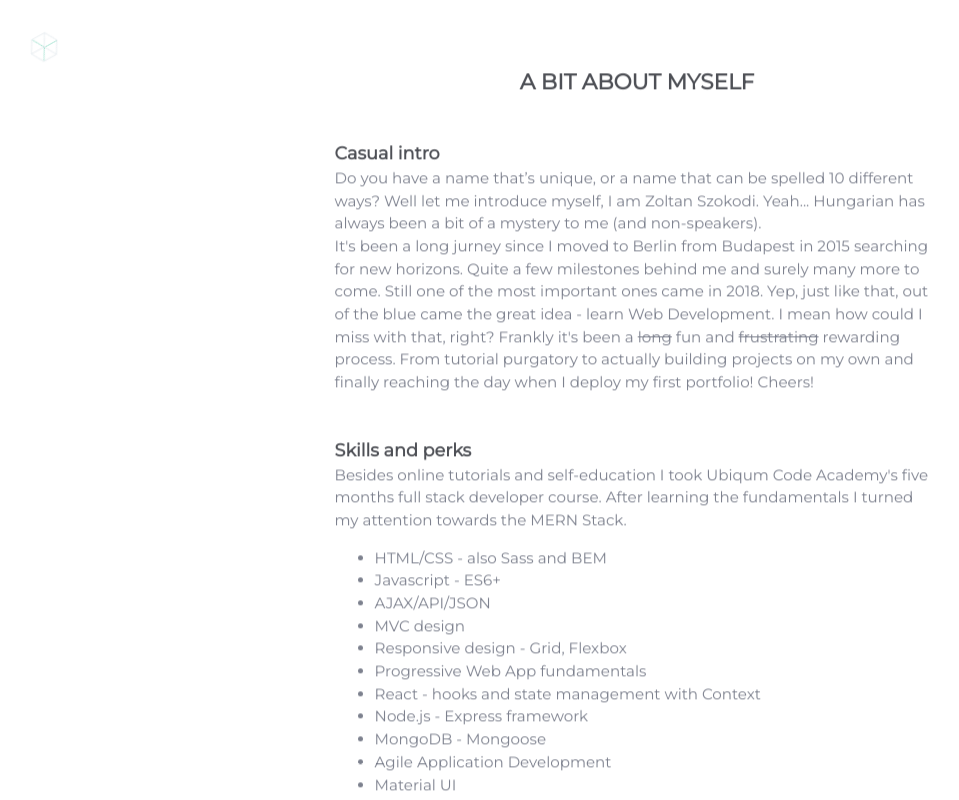
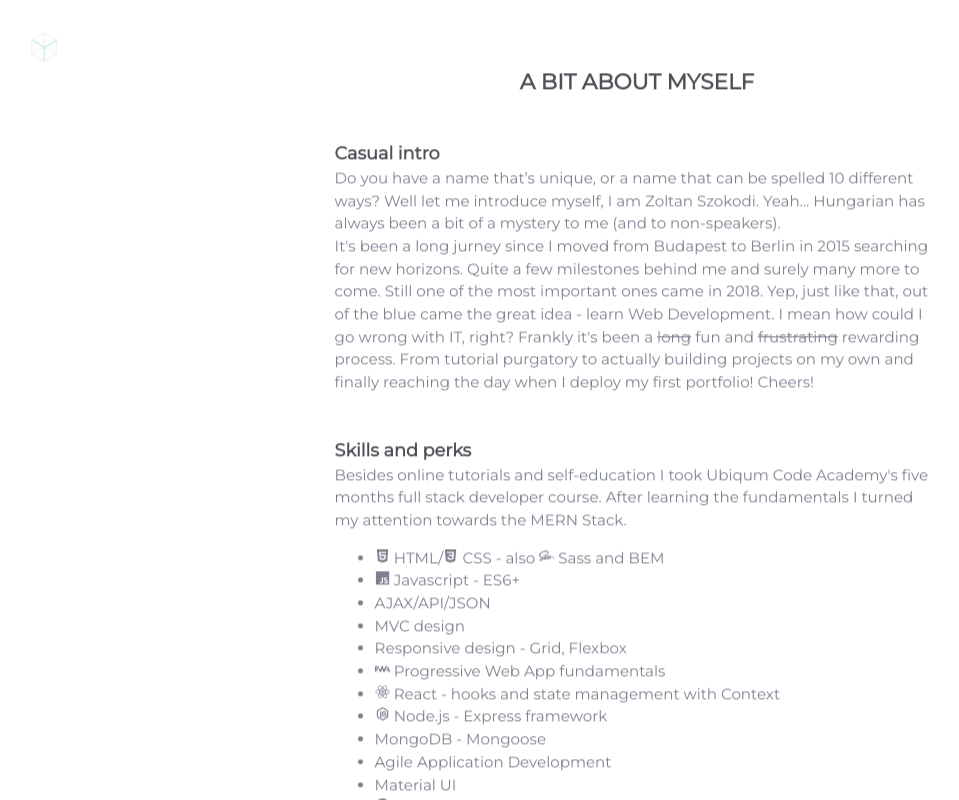
Before and after one commit to ZoltanSzokodi/Personal-Website-2020, a plain HTML site: page index.html in a window 1280 px wide. Both pictures are taken after a click on the link "ABOUT". Shown: the part 960-1760 px from the top of the page, without its empty margins (3-962 px from the left). Drawn offline with nearby package versions, Linux system fonts and the light colour scheme.

Commit message:
minor typographical changes

```diff
--- a/index.html
+++ b/index.html
@@ -90,7 +90,7 @@
             <ion-icon class="welcome-social-link" name="logo-linkedin"></ion-icon>
           </a>
           <a href="https://github.com/ZoltanSzokodi" rel="noopener" target="_blank">
-            <ion-icon class="welcome-social-link" name="logo-octocat"></ion-icon>
+            <ion-icon class="welcome-social-link" name="logo-github"></ion-icon>
           </a>
         </div>
       </div>
@@ -103,14 +103,14 @@
         <div class="attribute personal">
           <h3>Casual intro</h3>
           Do you have a name that’s unique, or a name that can be spelled 10 different ways? Well let me introduce
-          myself, I am Zoltan Szokodi. Yeah... Hungarian has always been a bit of a mystery to me (and
+          myself, I am Zoltan Szokodi. Yeah... Hungarian has always been a bit of a mystery to me (and to
           non-speakers).
           <br>
-          It's been a long jurney since I moved to Berlin from Budapest in 2015 searching for new horizons. Quite a few
+          It's been a long jurney since I moved from Budapest to Berlin in 2015 searching for new horizons. Quite a few
           milestones
           behind
           me and surely many more to come. Still one of the most important ones came in 2018. Yep, just like that, out
-          of the blue came the great idea - learn Web Development. I mean how could I miss with that, right? Frankly
+          of the blue came the great idea - learn Web Development. I mean how could I go wrong with IT, right? Frankly
           it's been a <span>long</span>
           fun and <span>frustrating</span> rewarding
           process. From tutorial purgatory to actually building projects on my own and finally reaching the day when I
@@ -122,17 +122,33 @@
           course. After learning the fundamentals I turned my attention towards the MERN
           Stack.
           <ul>
-            <li>HTML/CSS - also Sass and BEM</li>
-            <li>Javascript - ES6+</li>
+            <li>
+              <ion-icon name="logo-html5"></ion-icon>
+              HTML/<ion-icon name="logo-css3"></ion-icon> CSS - also <ion-icon name="logo-sass"></ion-icon> Sass and BEM
+            </li>
+            <li>
+              <ion-icon name="logo-javascript"></ion-icon> Javascript - ES6+
+            </li>
             <li>AJAX/API/JSON</li>
             <li>MVC design</li>
             <li>Responsive design - Grid, Flexbox</li>
-            <li>Progressive Web App fundamentals</li>
-            <li>React - hooks and state management with Context</li>
-            <li>Node.js - Express framework</li>
+            <li>
+              <ion-icon name="logo-pwa"></ion-icon> Progressive Web App fundamentals
+            </li>
+            <li>
+              <ion-icon name="logo-react"></ion-icon>
+              React - hooks and state management with Context
+            </li>
+            <li>
+              <ion-icon name="logo-nodejs"></ion-icon>
+              Node.js - Express framework
+            </li>
             <li>MongoDB - Mongoose</li>
             <li>Agile Application Development</li>
             <li>Material UI</li>
+            <li>
+              <ion-icon name="logo-github"></ion-icon> Git - version control
+            </li>
             <li>Deployment - Heroku, Netlify</li>
           </ul>
         </div>
```
